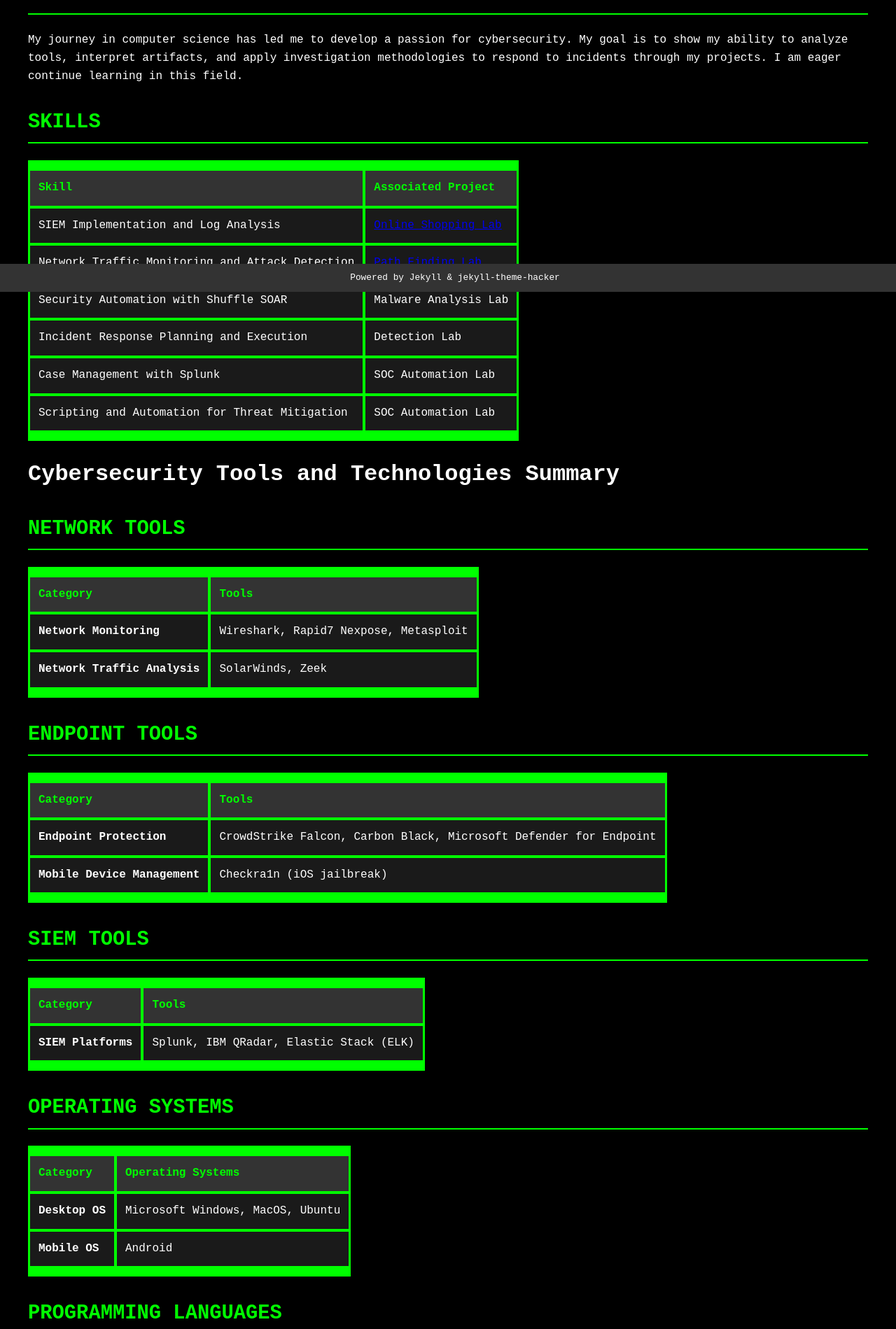
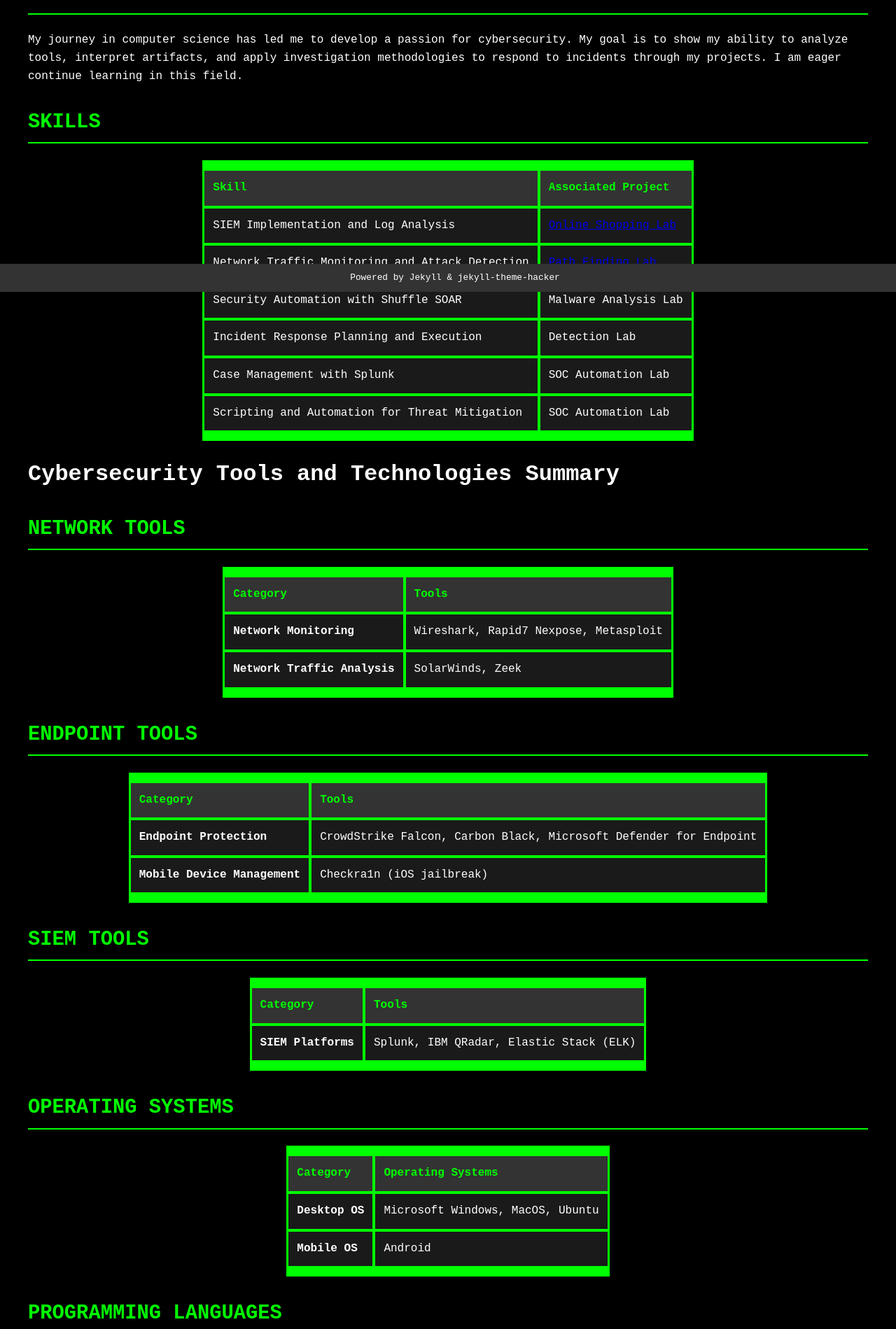
Before and after one commit to BGMloop/BGMloop.github.io, a Jekyll site: the page built from index.html, in a window 1280 px wide. Shown: the part 483-2382 px from the top of the page at 70% size. Built offline with Jekyll 4.4.1, drawn with Linux system fonts in a browser that asks for light colours.

Commit message:
Update style.css
center the tables

```diff
--- a/assets/css/style.css
+++ b/assets/css/style.css
@@ -58,11 +58,12 @@
 
 /* Table Styles */
 table {
-    padding-top: 12px;
+  padding-top: 12px;
   padding-bottom: 12px;
   text-align: left;
   background-color: #00FF00;/* Green border for tables */
   color: white;
+  margin: 0 auto;  /* center the tables */
 }
 
 th, td {
```
